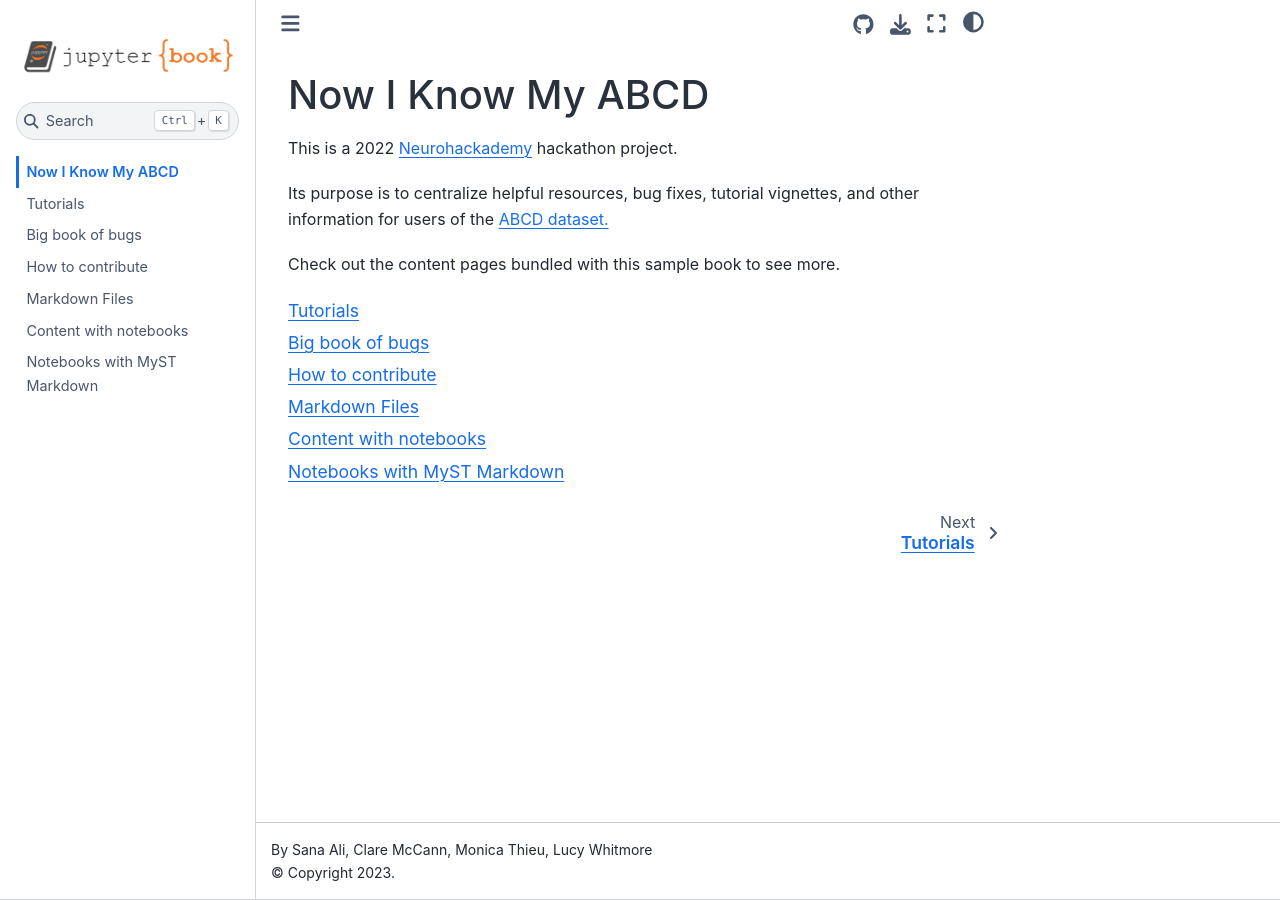
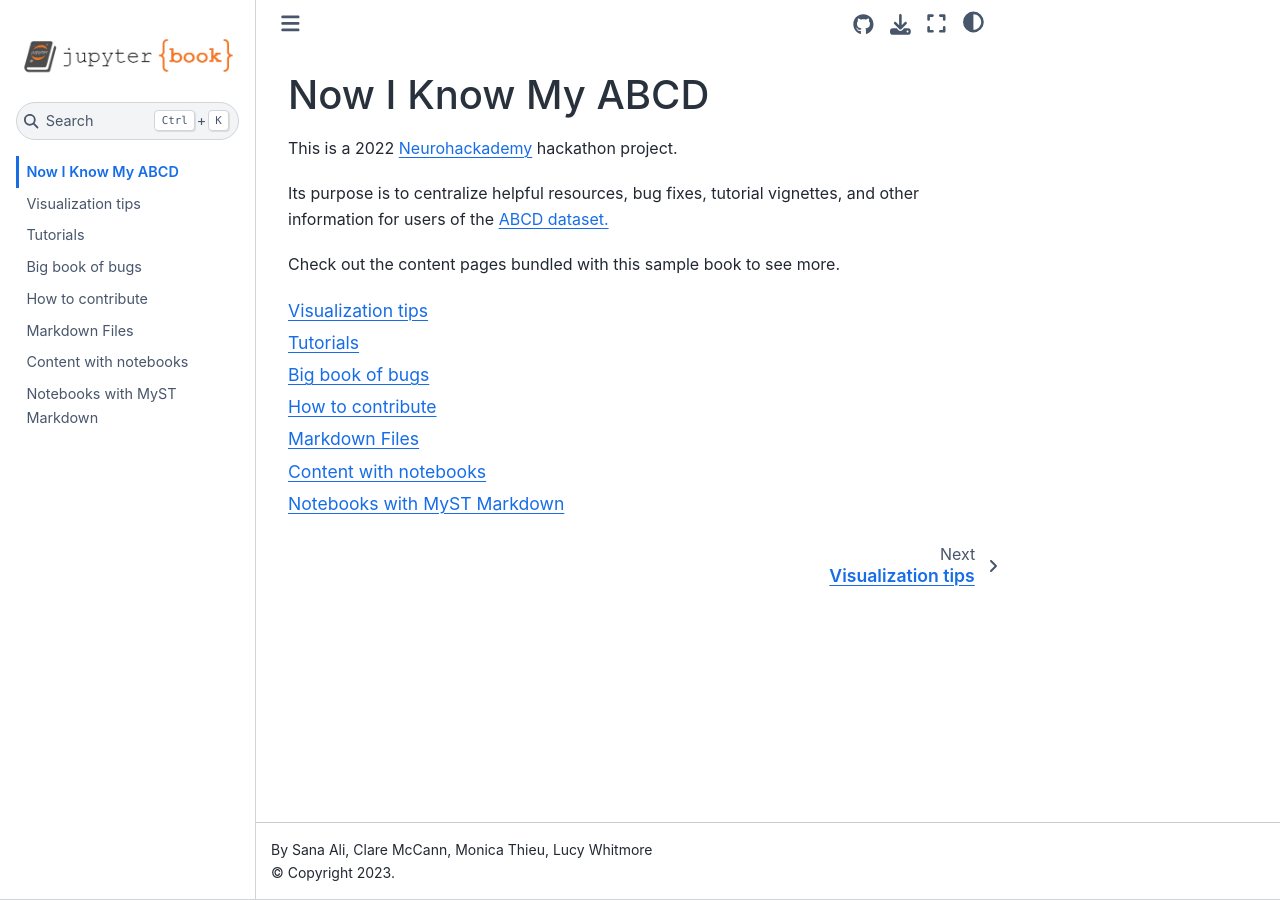
Before and after one commit to now-i-know-my-abcd/docs, a Jupyter Book: the page built from docs/intro.md, in a window 1280 px wide. Built offline with Jupyter Book 1.0.4 settings and Sphinx 7.4.7 and the Sphinx Book theme 1.1.4, drawn with Linux system fonts in a browser that asks for light colours.

Commit message:
init visualization chapter

```diff
--- a/docs/_toc.yml
+++ b/docs/_toc.yml
@@ -4,6 +4,7 @@
 format: jb-book
 root: intro
 chapters:
+- file: visualization
 - file: tutorials
 - file: bug-reference
 - file: contributing
```
Also changed, not shown: docs/visualization.ipynb (added).
